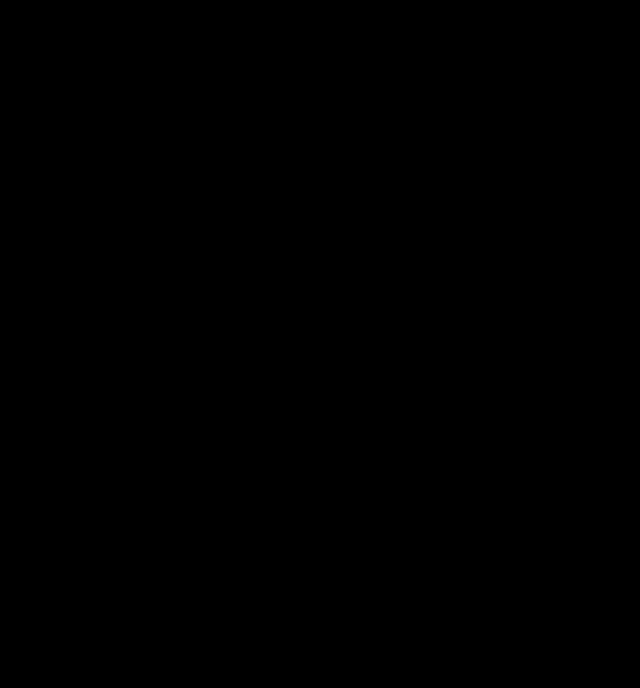
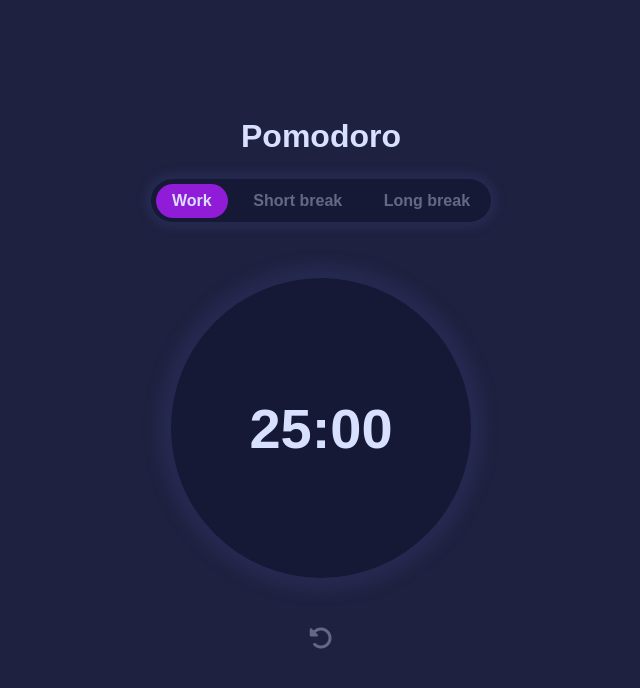
Before and after one commit to pedrowerkhaizer/Pomodoro, a plain HTML site: page index.html in a window 1280 px wide. Shown: the whole page, without its empty margins (319-959 px from the left). Drawn offline with Linux system fonts and the light colour scheme.

Commit message:
added styles to index

```diff
--- a/index.html
+++ b/index.html
@@ -23,7 +23,7 @@
     <div id="container">
         <h1>Pomodoro</h1>
         <div id="selector-container">
-            <p id="work">Work</p>
+            <p class="active" id="work">Work</p>
             <p id="short-break">Short break</p>
             <p id="long-break">Long break</p>
         </div>
--- a/style.css
+++ b/style.css
@@ -1,3 +1,107 @@
+:root {
+    --main-bg-color: #1E213F;
+    --secundary-bg-color: #151935;
+    --primary-accent-color: #901CD7;
+    --primary-text-color: #D7E0FF;
+    --secundary-text-color: #636984;
+    --color-shadow: rgba(57, 63, 121, 0.3);
+}
+
 *{
-    background-color: black;
+    overflow-x: hidden;
+    overflow-y: hidden;
+    margin: 0;
+    padding: 0;
+    box-sizing: border-box;
+    font-family: 'OpenSans', sans-serif;
 }
+body{
+    background-color: var(--main-bg-color);
+}
+h1 {
+    color: var(--primary-text-color);
+}
+
+#container {
+    width: 100vw;
+    height: 100vh;
+    display: flex;
+    flex-direction: column;
+    justify-content: center;
+    align-items: center;
+}
+
+#selector-container {
+    display: flex;
+    flex-direction: row;
+    justify-content: space-between;
+    background-color: var(--secundary-bg-color);
+    border-radius: 2em;
+    margin-top: 1.5em;
+    -webkit-box-shadow: 0 0 0.5em 0.4em var(--color-shadow);
+    box-shadow: 0 0 0.5em 0.4em var(--color-shadow);
+}
+
+#selector-container p {
+    padding: 0.5em 1em;
+    margin: 0.3em 0.3em;
+    background-color: var(--secundary-bg-color);
+    color: var(--secundary-text-color);
+    font-weight: 600;
+    border-radius: 2em;
+}
+
+#selector-container p:hover, #selector-container p.active {
+    color: var(--primary-text-color);
+    cursor: pointer;
+    background-color: var(--primary-accent-color);
+    font-weight: 700;
+}
+
+
+#timer-container {
+    margin-top: 1.5em;
+    padding: 2em;
+}
+
+#circle {
+    display: flex;
+    width: 300px;
+    height: 300px;
+    background-color: var(--secundary-bg-color);
+    border-radius: 100%;
+    align-items: center;
+    justify-content: center;
+    -webkit-box-shadow: 0 0 1em 0.8em var(--color-shadow);
+    box-shadow: 0 0 1em 0.8em var(--color-shadow);
+}
+
+#time {
+    align-items: center;
+    justify-content: center;
+    display: flex;
+    flex-direction: row;
+    font-weight: 700;
+    color: var(--primary-text-color);
+    font-size: 3.5em;
+}
+
+#time:hover {
+    color: var(--secundary-text-color);
+    cursor: pointer;
+}
+
+#control {
+    display: flex;
+    flex-direction: column;
+    justify-content: center;
+    align-items: center;
+    font-size: 1.5em;
+    color: var(--secundary-text-color);
+    margin-top: 2em;
+}
+
+#control:hover, #control:active {
+    color: var(--primary-text-color);
+    cursor: pointer;
+}
```
